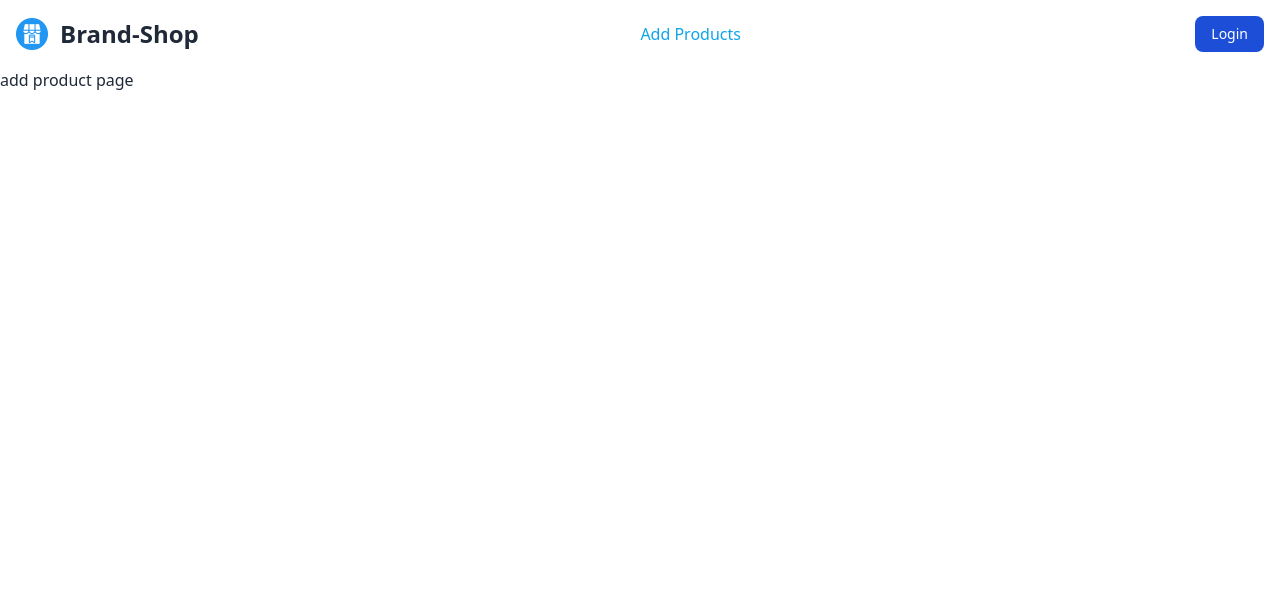
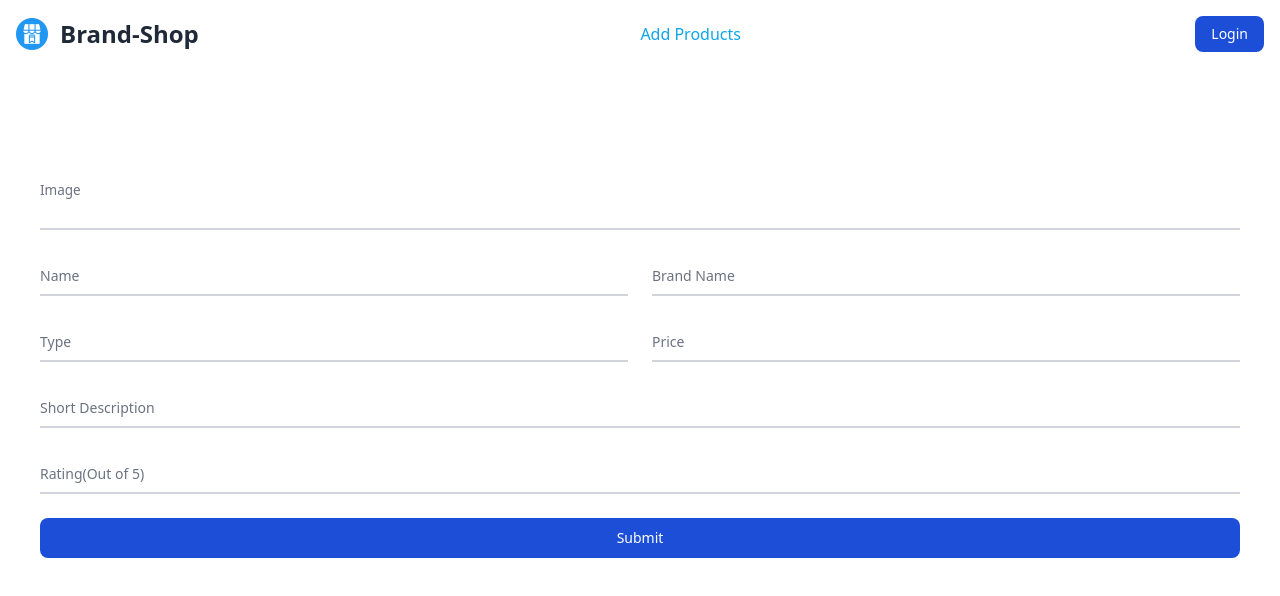
Before and after one commit to abrarcuet96/Brand-Shop-Website, a React (Vite) app: page /addProducts in a window 1280 px wide. Shown: the top 596 px of the page. Built offline with nearby package versions, Linux system fonts and the light colour scheme.

Commit message:
add product page design done

```diff
--- a/src/components/AddProduct.jsx
+++ b/src/components/AddProduct.jsx
@@ -2,9 +2,45 @@
 
 const AddProduct = () => {
     return (
-        <div>
-            <h2>add product page</h2>
+
+        <div className="max-w-screen-xl mx-auto my-20 p-10">
+            <form>
+                <div className="relative z-0 w-full mb-6 group">
+                    <input type="text" name="photo" className="block py-2.5 px-0 w-full text-sm text-gray-900 bg-transparent border-0 border-b-2 border-gray-300 appearance-none dark:border-gray-600 dark:focus:border-blue-500 focus:outline-none focus:ring-0 focus:border-blue-600 peer" required />
+                    <label htmlFor="floating_email" className="peer-focus:font-medium absolute text-lg text-gray-500 dark:text-gray-400 duration-300 transForm -translate-y-6 scale-75 top-3 -z-10 origin-[0] peer-focus:left-0 peer-focus:text-blue-600 peer-focus:dark:text-blue-500 peer-placeholder-shown:scale-100 peer-placeholder-shown:translate-y-0 peer-focus:scale-75 peer-focus:-translate-y-6">Image</label>
+                </div>
+                <div className="grid md:grid-cols-2 md:gap-6">
+                    <div className="relative z-0 w-full mb-6 group">
+                        <input type="tel" pattern="[0-9]{3}-[0-9]{3}-[0-9]{4}" name="floating_phone" id="floating_phone" className="block py-2.5 px-0 w-full text-sm text-gray-900 bg-transparent border-0 border-b-2 border-gray-300 appearance-none dark:text-white dark:border-gray-600 dark:focus:border-blue-500 focus:outline-none focus:ring-0 focus:border-blue-600 peer" placeholder=" " required />
+                        <label htmlFor="floating_phone" className="peer-focus:font-medium absolute text-sm text-gray-500 dark:text-gray-400 duration-300 transform -translate-y-6 scale-75 top-3 -z-10 origin-[0] peer-focus:left-0 peer-focus:text-blue-600 peer-focus:dark:text-blue-500 peer-placeholder-shown:scale-100 peer-placeholder-shown:translate-y-0 peer-focus:scale-75 peer-focus:-translate-y-6">Name</label>
+                    </div>
+                    <div className="relative z-0 w-full mb-6 group">
+                        <input type="text" name="floating_company" id="floating_company" className="block py-2.5 px-0 w-full text-sm text-gray-900 bg-transparent border-0 border-b-2 border-gray-300 appearance-none dark:text-white dark:border-gray-600 dark:focus:border-blue-500 focus:outline-none focus:ring-0 focus:border-blue-600 peer" placeholder=" " required />
+                        <label htmlFor="floating_company" className="peer-focus:font-medium absolute text-sm text-gray-500 dark:text-gray-400 duration-300 transform -translate-y-6 scale-75 top-3 -z-10 origin-[0] peer-focus:left-0 peer-focus:text-blue-600 peer-focus:dark:text-blue-500 peer-placeholder-shown:scale-100 peer-placeholder-shown:translate-y-0 peer-focus:scale-75 peer-focus:-translate-y-6">Brand Name</label>
+                    </div>
+                </div>
+                <div className="grid md:grid-cols-2 md:gap-6">
+                    <div className="relative z-0 w-full mb-6 group">
+                        <input type="tel" pattern="[0-9]{3}-[0-9]{3}-[0-9]{4}" name="floating_phone" id="floating_phone" className="block py-2.5 px-0 w-full text-sm text-gray-900 bg-transparent border-0 border-b-2 border-gray-300 appearance-none dark:text-white dark:border-gray-600 dark:focus:border-blue-500 focus:outline-none focus:ring-0 focus:border-blue-600 peer" placeholder=" " required />
+                        <label htmlFor="floating_phone" className="peer-focus:font-medium absolute text-sm text-gray-500 dark:text-gray-400 duration-300 transform -translate-y-6 scale-75 top-3 -z-10 origin-[0] peer-focus:left-0 peer-focus:text-blue-600 peer-focus:dark:text-blue-500 peer-placeholder-shown:scale-100 peer-placeholder-shown:translate-y-0 peer-focus:scale-75 peer-focus:-translate-y-6">Type</label>
+                    </div>
+                    <div className="relative z-0 w-full mb-6 group">
+                        <input type="text" name="floating_company" id="floating_company" className="block py-2.5 px-0 w-full text-sm text-gray-900 bg-transparent border-0 border-b-2 border-gray-300 appearance-none dark:text-white dark:border-gray-600 dark:focus:border-blue-500 focus:outline-none focus:ring-0 focus:border-blue-600 peer" placeholder=" " required />
+                        <label htmlFor="floating_company" className="peer-focus:font-medium absolute text-sm text-gray-500 dark:text-gray-400 duration-300 transform -translate-y-6 scale-75 top-3 -z-10 origin-[0] peer-focus:left-0 peer-focus:text-blue-600 peer-focus:dark:text-blue-500 peer-placeholder-shown:scale-100 peer-placeholder-shown:translate-y-0 peer-focus:scale-75 peer-focus:-translate-y-6">Price</label>
+                    </div>
+                </div>
+                <div className="relative z-0 w-full mb-6 group">
+                    <input type="password" name="floating_password" id="floating_password" className="block py-2.5 px-0 w-full text-sm text-gray-900 bg-transparent border-0 border-b-2 border-gray-300 appearance-none dark:text-white dark:border-gray-600 dark:focus:border-blue-500 focus:outline-none focus:ring-0 focus:border-blue-600 peer" placeholder=" " required />
+                    <label htmlFor="floating_password" className="peer-focus:font-medium absolute text-sm text-gray-500 dark:text-gray-400 duration-300 transForm -translate-y-6 scale-75 top-3 -z-10 origin-[0] peer-focus:left-0 peer-focus:text-blue-600 peer-focus:dark:text-blue-500 peer-placeholder-shown:scale-100 peer-placeholder-shown:translate-y-0 peer-focus:scale-75 peer-focus:-translate-y-6">Short Description</label>
+                </div>
+                <div className="relative z-0 w-full mb-6 group">
+                    <input type="password" name="repeat_password" id="floating_repeat_password" className="block py-2.5 px-0 w-full text-sm text-gray-900 bg-transparent border-0 border-b-2 border-gray-300 appearance-none dark:text-white dark:border-gray-600 dark:focus:border-blue-500 focus:outline-none focus:ring-0 focus:border-blue-600 peer" placeholder=" " required />
+                    <label htmlFor="floating_repeat_password" className="peer-focus:font-medium absolute text-sm text-gray-500 dark:text-gray-400 duration-300 transForm -translate-y-6 scale-75 top-3 -z-10 origin-[0] peer-focus:left-0 peer-focus:text-blue-600 peer-focus:dark:text-blue-500 peer-placeholder-shown:scale-100 peer-placeholder-shown:translate-y-0 peer-focus:scale-75 peer-focus:-translate-y-6">Rating(Out of 5)</label>
+                </div>
+                <button type="submit" className="text-white bg-blue-700 hover:bg-blue-800 focus:ring-4 focus:outline-none focus:ring-blue-300 font-medium rounded-lg text-sm w-full px-5 py-2.5 text-center dark:bg-blue-600 dark:hover:bg-blue-700 dark:focus:ring-blue-800">Submit</button>
+            </form>
         </div>
+
     );
 };
 
```
